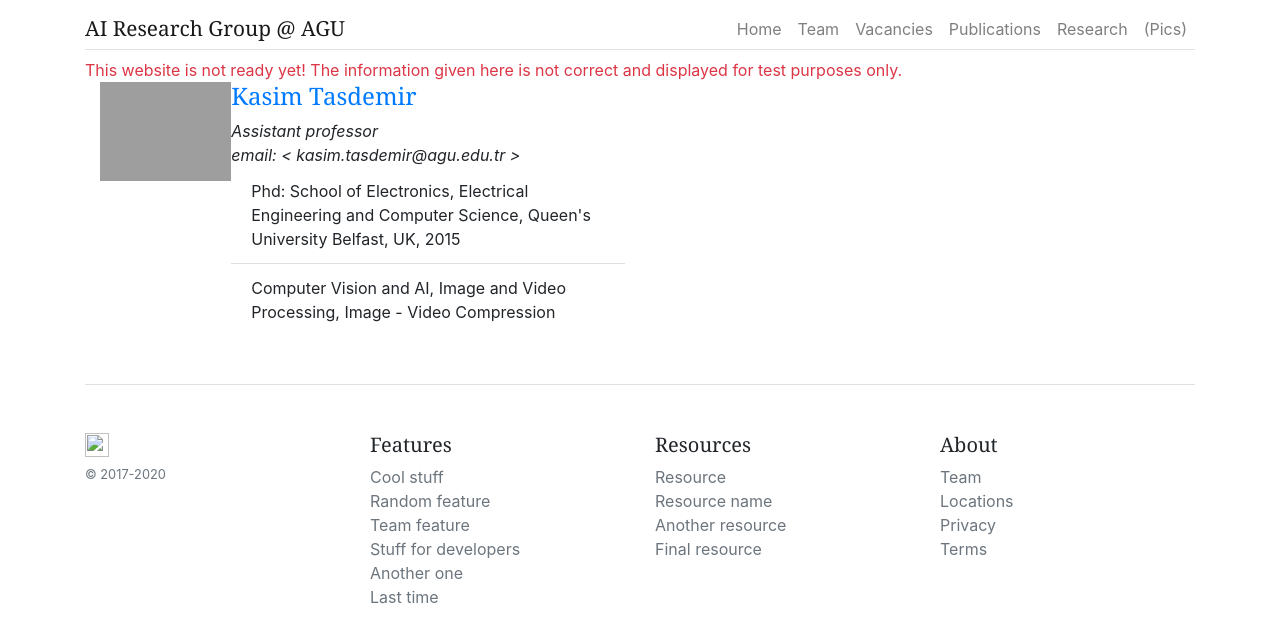
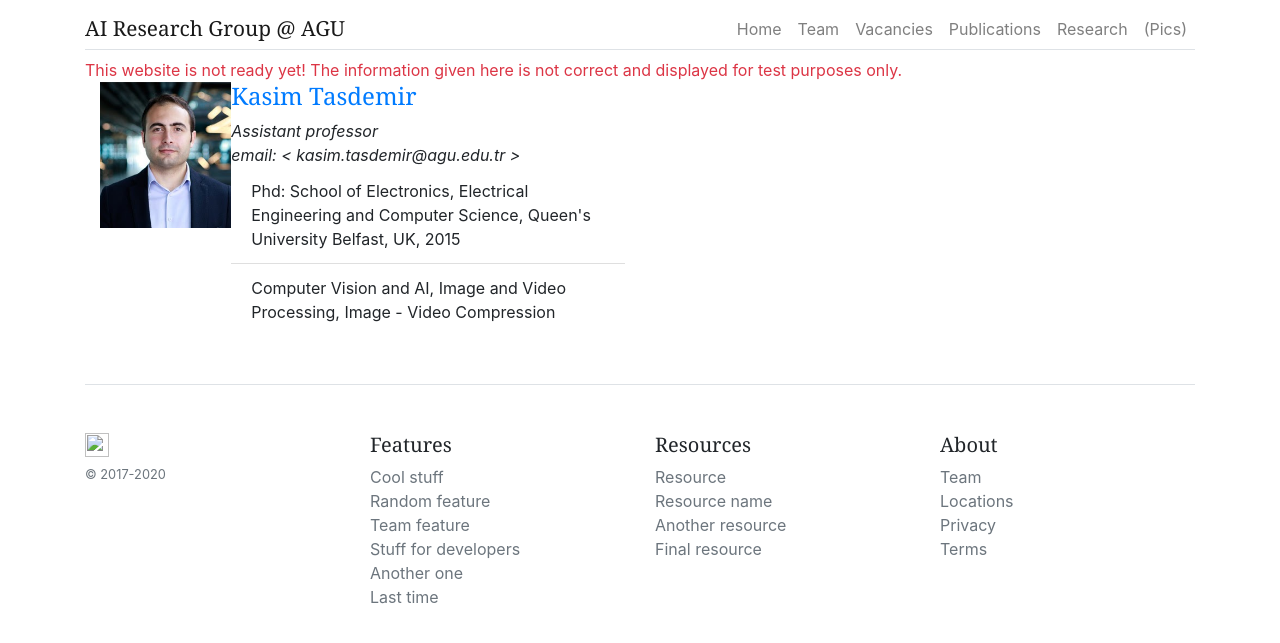
Before and after one commit to agu-ai-team/agu-ai-team.github.io, a Jekyll site: the page built from _team_members/kasim.md, in a window 1280 px wide. Shown: the top 643 px of the page. Built offline with Jekyll 4.4.1, drawn with Linux system fonts in a browser that asks for light colours.

Commit message:
minor image link errors are fixed

```diff
--- a/_includes/add_member_info.html
+++ b/_includes/add_member_info.html
@@ -1,4 +1,4 @@
-  <img src="{{ site.url }}{{ site.baseurl }}/images/teampic/{% if member.photo %}{{ member.photo }}{% else %}default.jpg{% endif %}" class="img-responsive" width="25%" style="float: left" />
+  <img src="{{ site.url }}{{ site.baseurl }}{% if member.photo %}{{ member.photo }}{% else %}default.jpg{% endif %}" class="img-responsive" width="25%" style="float: left" />
   <h4><a href="{{ member.url }}">{{ member.name }}</a></h4>
   <i>{{ member.status }}<br>email: < {{ member.email }} > </i>
   <ul style="overflow: hidden" class="list-group list-group-flush">
--- a/_includes/inject_blogs_to_main.html
+++ b/_includes/inject_blogs_to_main.html
@@ -4,7 +4,7 @@
 			<h2 class="blog-post-title">{{ post.title }}</h2>
 			<p class="blog-post-meta"> {{ post.date | date_to_string}}  by {% assign author = site.team_members  | where: "name", post.author | first %}
 			<a href="{{ author.url}}"> {{ post.author }} </a>
-			<img src="{{ site.url }}{{ site.baseurl }}/{% if author.photo %}{{ author.photo }}{% else %}default.jpg{% endif %}" class="rounded-circle rounded-sm border border-info align-bottom" width="40px" />
+			<img src="{{ site.url }}{{ site.baseurl }}{% if author.photo %}{{ author.photo }}{% else %}default.jpg{% endif %}" class="rounded-circle rounded-sm border border-info align-bottom" width="40px" />
 			{{ post.excerpt }}
 			<a href="{{ post.url }}">Read more...</a>
 			</p>
--- a/_team_members/kasim.md
+++ b/_team_members/kasim.md
@@ -1,11 +1,11 @@
 ---
 name: "Kasim Tasdemir"
-photo: images/teampic/kasim.jpg # optional. You may leave it blank
+photo: /images/teampic/kasim.jpg # optional. You may leave it blank
 status: Assistant professor # Professor, Student, ...
 email: kasim.tasdemir@agu.edu.tr
 phd: School of Electronics, Electrical Engineering and Computer Science, Queen's University Belfast, UK, 2015 # optional. You may leave it blank
 research_interests: "Computer Vision and AI, Image and Video Processing, Image - Video Compression"
 sort_order: 3 # Prof: 1, Assoc. Prof: 2, Assist. Prof.: 3, PhD student: 4, MSc student: 5, Undergrad student: 6
-layout: team_member
+layout: team_member_layout
 ---
 PhD School of Electronics, Electrical Engineering and Computer Science, Queen's University Belfast, UK, 2015
```
Also changed, not shown: _layouts/team_member_layout.html (renamed from _layouts/team_member.html).
